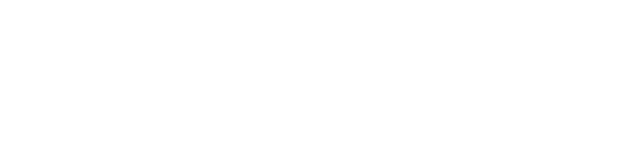
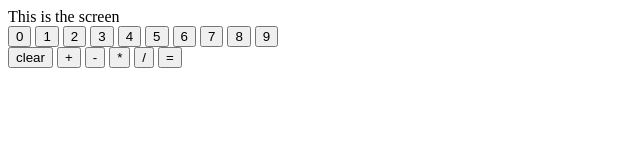
Before and after one commit to aldinijeager/Project-Calculator, a plain HTML site: page index.html in a window 1280 px wide. Shown: the whole page, without its empty margins (0-640 px from the left). Drawn offline with Linux system fonts and the light colour scheme.

Commit message:
create html for a calcator

```diff
--- a/index.html
+++ b/index.html
@@ -7,6 +7,33 @@
     <script src="script.js" defer></script>
 </head>
 <body>
+    <div class="calculator-body">
+        <div class="screen">
+            This is the screen
+        </div>
 
+        <div class="button-area">
+            <div class="numbers">
+                <button>0</button>
+                <button>1</button>
+                <button>2</button>
+                <button>3</button>
+                <button>4</button>
+                <button>5</button>
+                <button>6</button>
+                <button>7</button>
+                <button>8</button>
+                <button>9</button>
+            </div>
+            <div class="options">
+                <button>clear</button>
+                <button>+</button>
+                <button>-</button>
+                <button>*</button>
+                <button>/</button>
+                <button>=</button>
+            </div>
+        </div>
+    </div>
 </body>
 </html>
```
